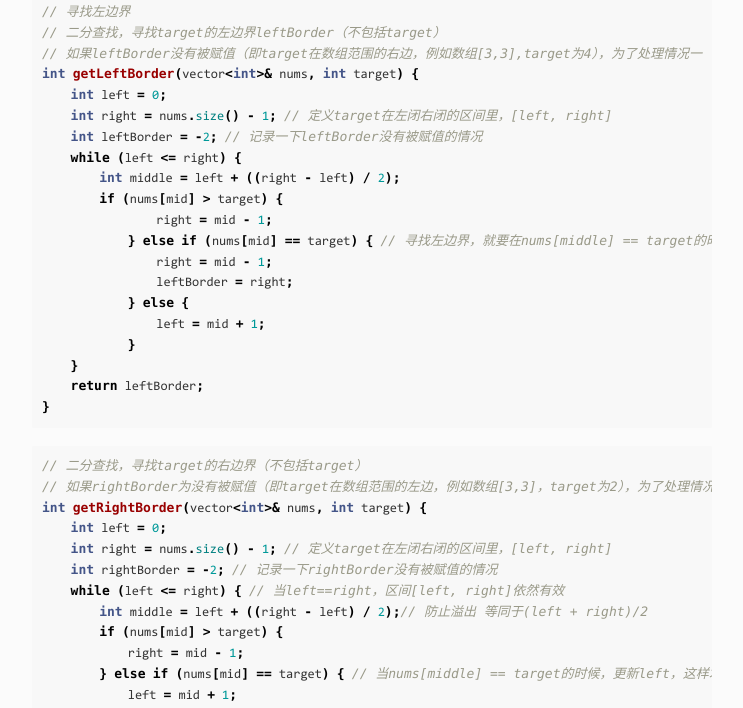
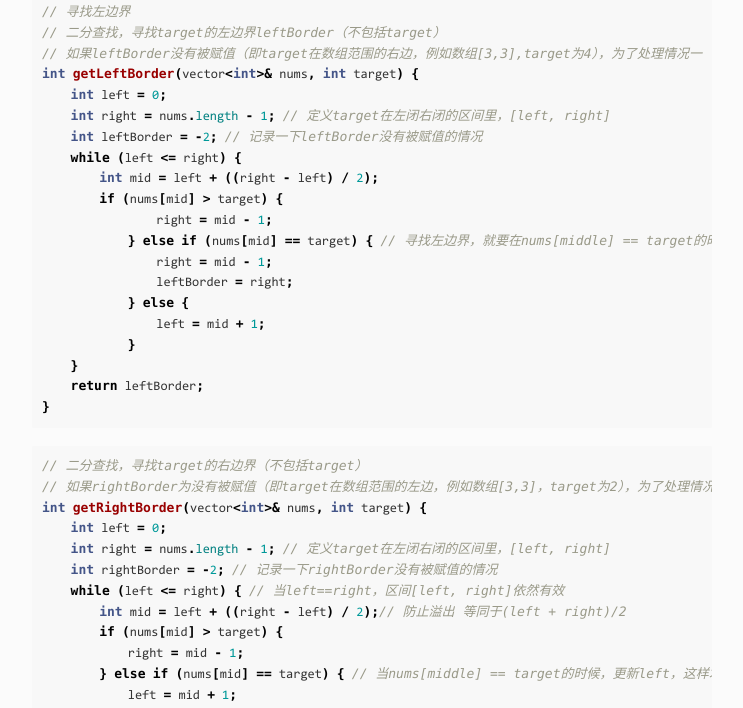
Before and after one commit to clnaga/clnaga.github.io, a Jekyll site: the page built from _posts/2021-07-15-数组.md, in a window 1280 px wide. Shown: the part 2281-2989 px from the top of the page, without its empty margins (268-1011 px from the left). Built offline with Jekyll 4.4.1, drawn with Linux system fonts in a browser that asks for light colours; comment, search, counter and statistics services are not loaded.

Commit message:
Update 2021-07-15-数组.md

```diff
--- a/_posts/2021-07-15-数组.md
+++ b/_posts/2021-07-15-数组.md
@@ -104,10 +104,10 @@ class Solution {
 // 如果leftBorder没有被赋值（即target在数组范围的右边，例如数组[3,3],target为4），为了处理情况一
 int getLeftBorder(vector<int>& nums, int target) {
     int left = 0;
-    int right = nums.size() - 1; // 定义target在左闭右闭的区间里，[left, right]
+    int right = nums.length - 1; // 定义target在左闭右闭的区间里，[left, right]
     int leftBorder = -2; // 记录一下leftBorder没有被赋值的情况
     while (left <= right) {
-        int middle = left + ((right - left) / 2);
+        int mid = left + ((right - left) / 2);
         if (nums[mid] > target) {
                 right = mid - 1;
             } else if (nums[mid] == target) { // 寻找左边界，就要在nums[middle] == target的时候更新right
@@ -126,10 +126,10 @@ int getLeftBorder(vector<int>& nums, int target) {
 // 如果rightBorder为没有被赋值（即target在数组范围的左边，例如数组[3,3]，target为2），为了处理情况一
 int getRightBorder(vector<int>& nums, int target) {
     int left = 0;
-    int right = nums.size() - 1; // 定义target在左闭右闭的区间里，[left, right]
+    int right = nums.length - 1; // 定义target在左闭右闭的区间里，[left, right]
     int rightBorder = -2; // 记录一下rightBorder没有被赋值的情况
     while (left <= right) { // 当left==right，区间[left, right]依然有效
-        int middle = left + ((right - left) / 2);// 防止溢出 等同于(left + right)/2
+        int mid = left + ((right - left) / 2);// 防止溢出 等同于(left + right)/2
         if (nums[mid] > target) {
             right = mid - 1;
         } else if (nums[mid] == target) { // 当nums[middle] == target的时候，更新left，这样才能得到target的右边界
```
